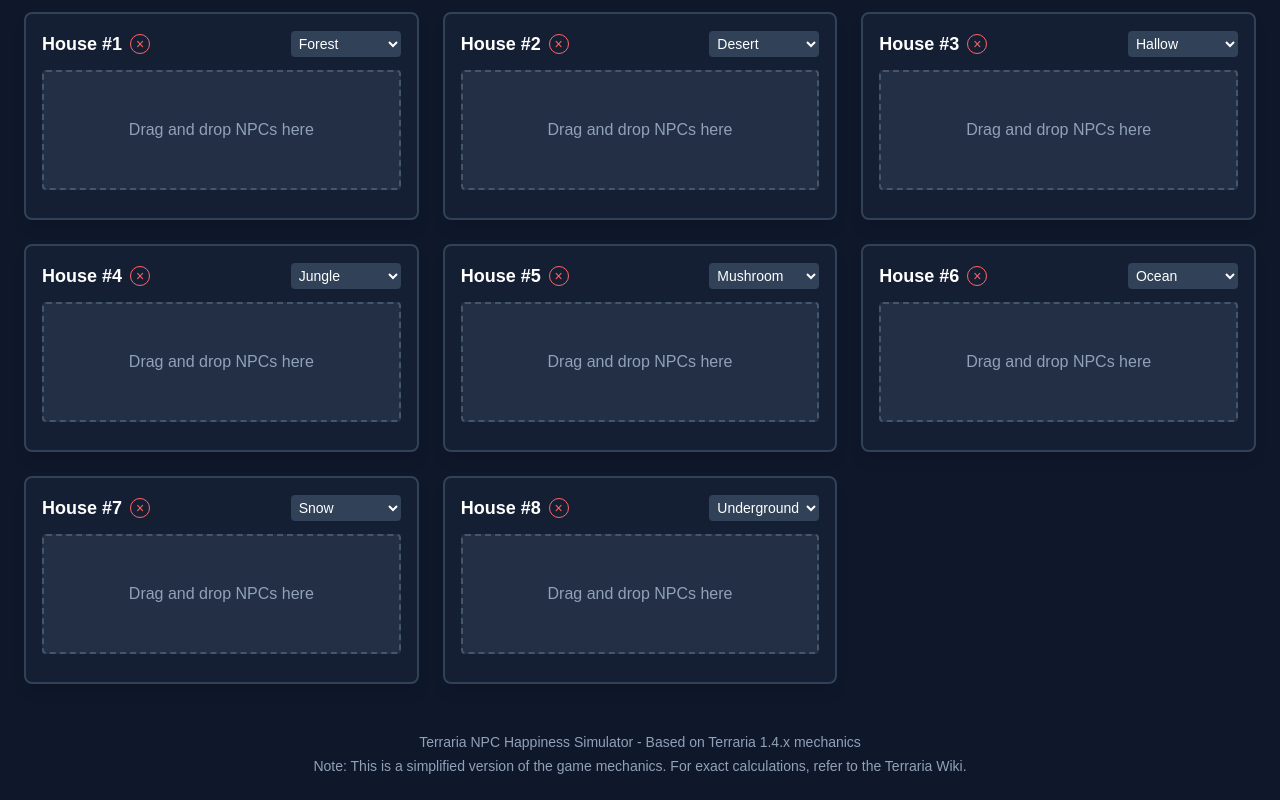
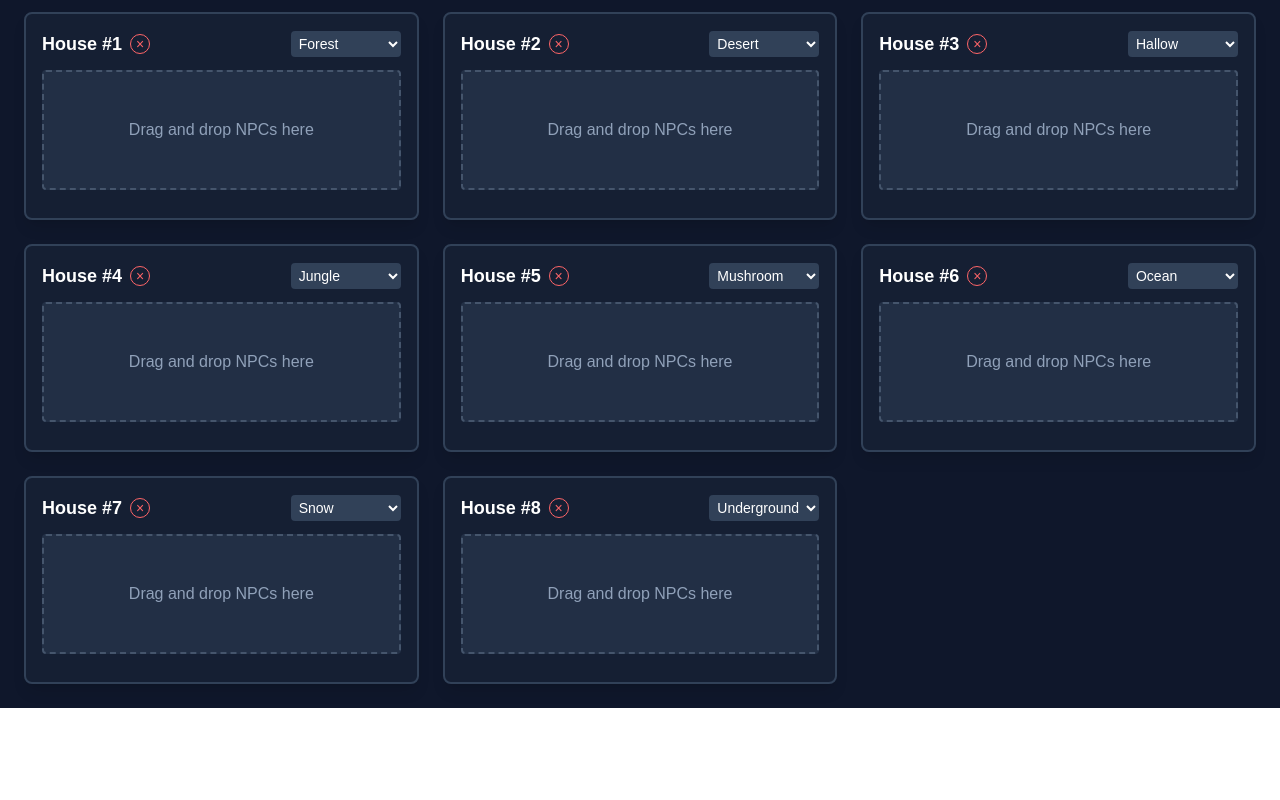
Before and after one commit to AlphaKretin/TerrariaNPC, a Next.js app: page / in a window 1280 px wide. Shown: the part 440-1240 px from the top of the page. After the commit the page ends 1148 px from the top, so only its background shows below. Built offline with nearby package versions, Linux system fonts and the light colour scheme.

Commit message:
Remove footer

```diff
--- a/src/app/page.tsx
+++ b/src/app/page.tsx
@@ -643,14 +643,6 @@ export default function TerrariaHappinessCalculator() {
                         />
                     ))}
             </div>
-
-            <footer className="mt-12 text-center text-slate-400 text-sm">
-                <p>Terraria NPC Happiness Simulator - Based on Terraria 1.4.x mechanics</p>
-                <p className="mt-1">
-                    Note: This is a simplified version of the game mechanics. For exact calculations, refer to the
-                    Terraria Wiki.
-                </p>
-            </footer>
         </div>
     );
 }
```
